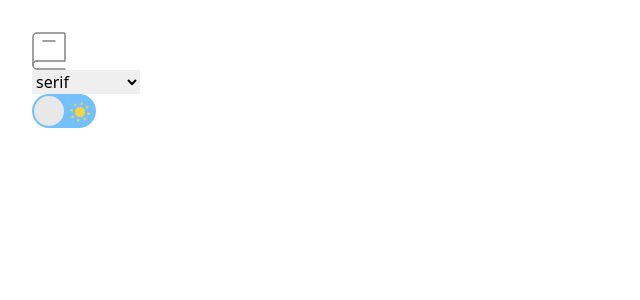
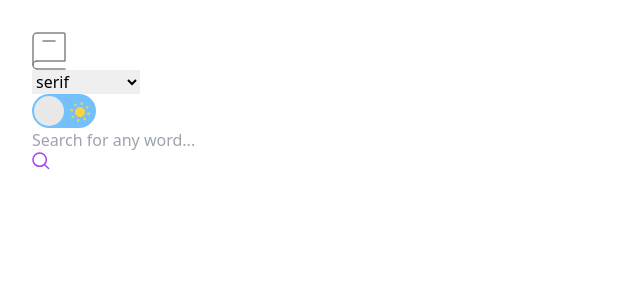
Before and after one commit to Kendrick-Oppong/Wiktionary, a React (Vite) app: page / in a window 1280 px wide. Shown: the top 300 px of the page, without its empty margins (0-640 px from the left). Built offline with nearby package versions, Linux system fonts and the light colour scheme.

Commit message:
build search bar ui

```diff
--- a/src/App.tsx
+++ b/src/App.tsx
@@ -1,10 +1,12 @@
 import "./App.css";
-import { NavBarLayout } from "./components/NavBarLayout";
+import { NavBarLayout } from "./components/navBar/NavBarLayout";
+import { SearchBar } from "./components/search";
 
 function App() {
   return (
     <div>
       <NavBarLayout />
+      <SearchBar/>
     </div>
   );
 }
--- a/src/components/Logo.tsx
+++ b/src/components/navBar/Logo.tsx
@@ -1,4 +1,4 @@
-import logo from "../assets/images/logo.svg";
+import logo from "../../assets/images/logo.svg"
 
 export const Logo = () => {
   return (
--- a/src/components/index.ts
+++ b/src/components/navBar/index.ts
@@ -1,4 +1,4 @@
-export { Theme } from "./Theme";
+export { Theme } from "../Theme";
 
 export { FontType } from "./FontType";
 
--- /dev/null
+++ b/src/components/search/SearchBar.tsx
@@ -0,0 +1,20 @@
+import search from "../../assets/images/icon-search.svg";
+
+export const SearchBar = () => {
+  return (
+    <div className="w-full text-center my-10 relative">
+      <input
+        type="search"
+        name=""
+        id=""
+        placeholder="Search for any word..."
+        className="w-[95%] sm:w-[70%] pl-5  p-2 placeholder:italic placeholder:text-black text-lg  outline-none border-none rounded-lg bg-[#5e5f5f61]"
+      />
+      <img
+        src={search}
+        alt="lens"
+        className="absolute right-[6%] md:right-[16%] top-[28%]"
+      />
+    </div>
+  );
+};
--- /dev/null
+++ b/src/components/search/index.ts
@@ -0,0 +1 @@
+export { SearchBar } from "./SearchBar";
```
Also changed, not shown: src/components/navBar/FontType.css (renamed from src/components/FontType.css), src/components/navBar/FontType.tsx (renamed from src/components/FontType.tsx), src/components/navBar/NavBarLayout.tsx (renamed from src/components/NavBarLayout.tsx).
